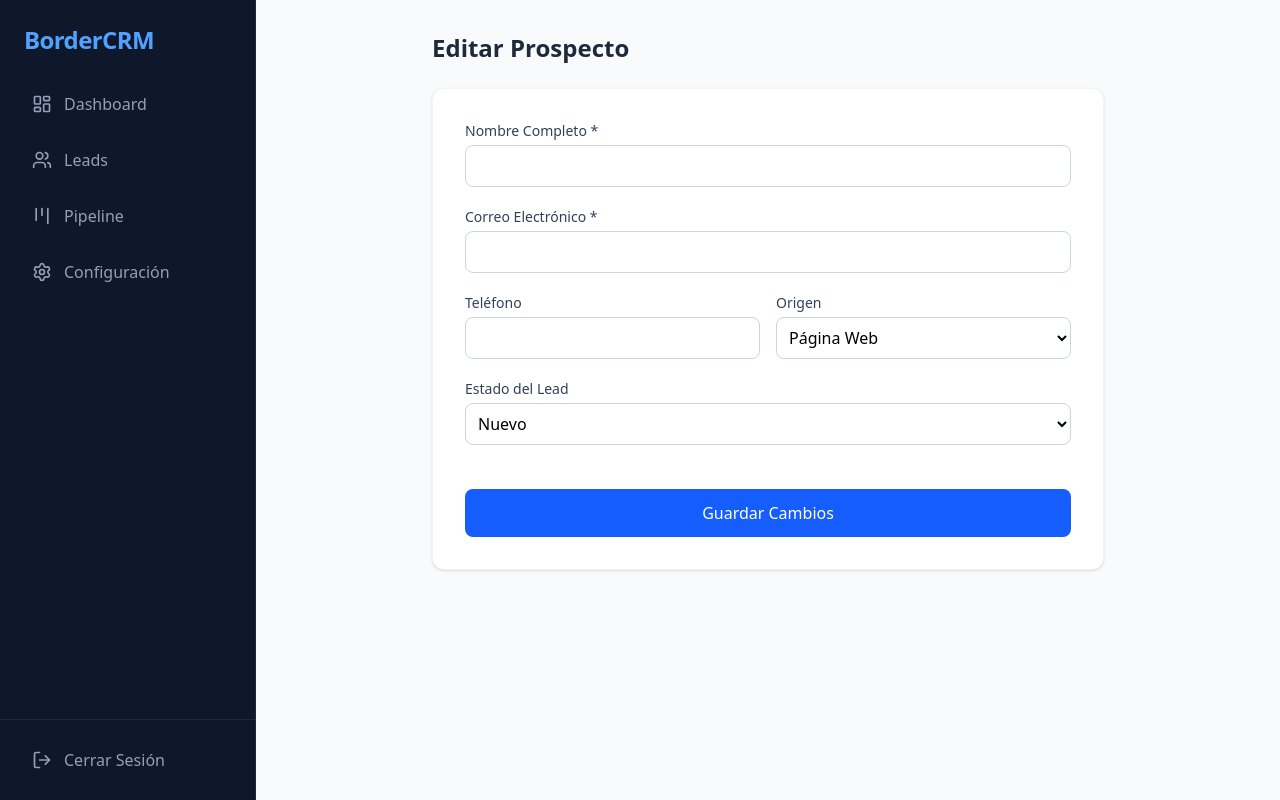
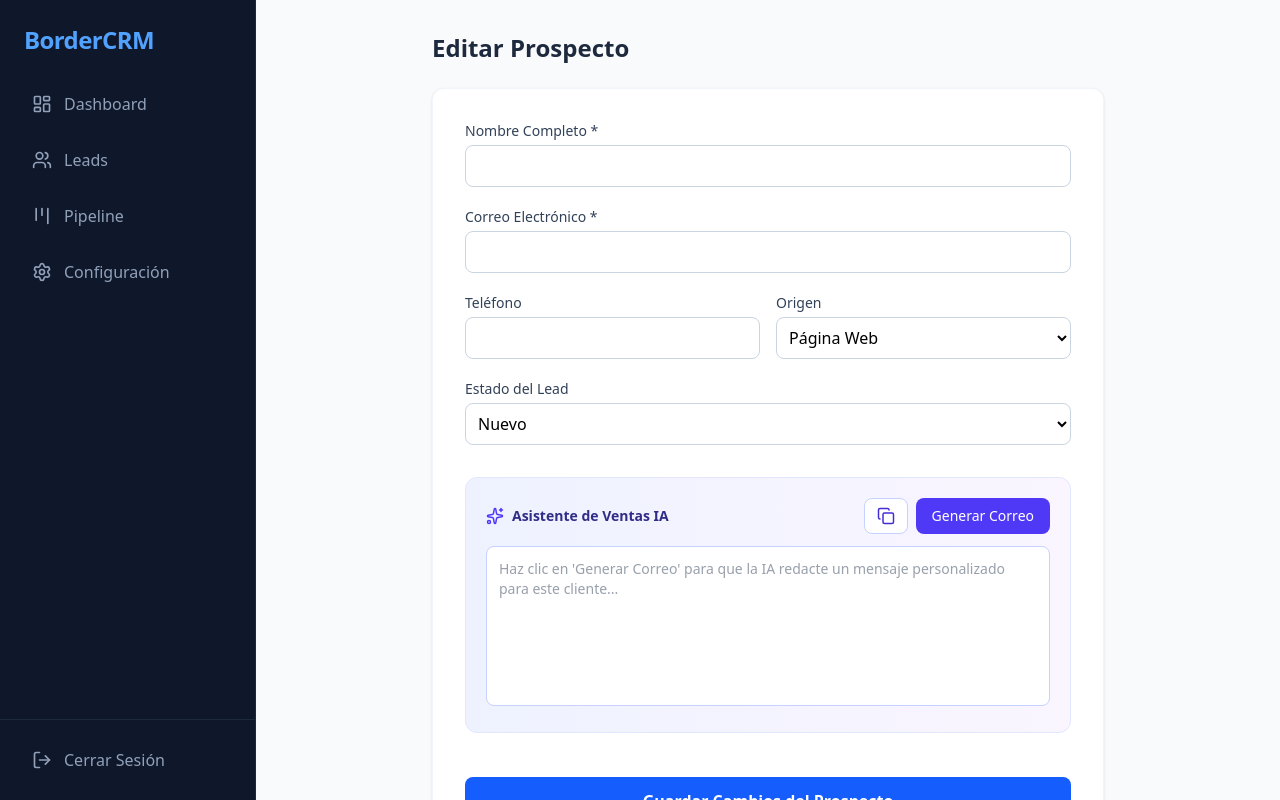
Before and after one commit to chatojared06/border-crm, a React (Vite) app in the folder client/: page /leads/edit/1 in a window 1280 px wide. Built offline with nearby package versions, Linux system fonts and the light colour scheme; no server answers; sample sign-in values are in the browser's storage.

Commit message:
feat: integracion de IA Gemini para redaccion de correos y boton de copiar al portapapeles

```diff
--- a/client/src/pages/EditLeadPage.tsx
+++ b/client/src/pages/EditLeadPage.tsx
@@ -1,9 +1,9 @@
 import { useState, useEffect } from "react";
 import { useNavigate, useParams } from "react-router-dom";
 import { toast } from "sonner";
+import { Sparkles, Copy } from "lucide-react";
 import api from "../lib/axios";
 
-// 1. Agregamos la interfaz para que TypeScript sepa cómo es un Lead
 interface Lead {
   id: number;
   name: string;
@@ -15,25 +15,26 @@ interface Lead {
 
 export default function EditLeadPage() {
   const navigate = useNavigate();
-  const { id } = useParams(); // Esto saca el ID de la URL
+  const { id } = useParams();
 
   const [formData, setFormData] = useState({
     name: "",
     email: "",
     phone: "",
     source: "Web",
-    status: "NUEVO" // Agregamos el estado para poder cambiarlo
+    status: "NUEVO"
   });
 
-  // Este useEffect busca los datos actuales del prospecto cuando entras a la página
+  //  Nuevos estados para controlar la Inteligencia Artificial
+  const [correoIA, setCorreoIA] = useState("");
+  const [generando, setGenerando] = useState(false);
+
   useEffect(() => {
     fetch("http://localhost:5000/api/leads")
       .then((res) => res.json())
       .then((datos) => {
-
         const leadActual = datos.find((l: Lead) => l.id === Number(id));
         if (leadActual) {
-          // Si lo encuentra, pre-llena el formulario
           setFormData({
             name: leadActual.name,
             email: leadActual.email,
@@ -51,28 +52,58 @@ export default function EditLeadPage() {
 
   const handleSubmit = async (e: React.SyntheticEvent) => {
     e.preventDefault();
-
     try {
       const respuesta = await api.put(`/leads/${id}`, formData);
-
-      // Axios lanza error si el status no es 2xx, por lo que si llegamos aquí, todo salió bien
       if (respuesta.status === 200) {
         toast.success("Prospecto actualizado 🚀");
         navigate("/leads");
       }
     } catch (error) {
       console.error(error);
-      // Le decimos a TypeScript la forma del error de Axios
       const axiosError = error as { response?: { data?: { error?: string } } };
       toast.error(axiosError.response?.data?.error || "Error al actualizar");
     }
   };
 
+  const handleGenerarCorreo = async () => {
+    if (!formData.name) {
+      toast.error("El prospecto necesita un nombre primero");
+      return;
+    }
+
+    setGenerando(true);
+    try {
+      const respuesta = await api.post("/leads/generar-correo", {
+        name: formData.name,
+        source: formData.source,
+        status: formData.status
+      });
+
+      setCorreoIA(respuesta.data.email);
+      toast.success("¡Correo redactado por IA con éxito! 🤖");
+    } catch (error) {
+      console.error(error);
+      toast.error("Error al generar el correo con IA");
+    } finally {
+      setGenerando(false);
+    }
+  };
+
+  const handleCopiar = async () => {
+
+    if (!correoIA) {
+      toast.error("No hay correo para copiar");
+      return;
+    }
+    navigator.clipboard.writeText(correoIA);
+    toast.success("¡Correo copiado al portapapeles! 📋");
+  };
+
   return (
-    <div className="max-w-2xl mx-auto">
+    <div className="max-w-2xl mx-auto pb-10">
       <h1 className="text-2xl font-bold text-slate-800 mb-6">Editar Prospecto</h1>
 
-      <div className="bg-white p-8 rounded-xl shadow-sm border border-slate-100">
+      <div className="bg-white p-8 rounded-xl shadow-sm border border-slate-100 mb-6">
         <form onSubmit={handleSubmit} className="space-y-5">
 
           <div>
@@ -137,8 +168,49 @@ export default function EditLeadPage() {
             </select>
           </div>
 
-          <button type="submit" className="w-full bg-blue-600 text-white px-4 py-3 rounded-lg hover:bg-blue-700 transition-colors mt-6">
-            Guardar Cambios
+          <div className="mt-8 p-5 bg-linear-to-r from-indigo-50 to-purple-50 rounded-xl border border-indigo-100">
+            <div className="flex items-center justify-between mb-3">
+              <h3 className="text-sm font-bold text-indigo-900 flex items-center gap-2">
+                <Sparkles size={18} className="text-indigo-600" />
+                Asistente de Ventas IA
+              </h3>
+
+
+            <div className="flex gap-2">
+
+
+              <button
+                type="button"
+                onClick={handleCopiar}
+                className="flex items-center gap-2 bg-white border border-indigo-200 text-indigo-700 hover:bg-indigo-50 px-3 py-1.5 rounded-lg text-sm font-medium transition-all"
+                title="Copiar correo"
+              >
+                <Copy size={18} />
+              </button>
+
+
+              <button
+                type="button"
+                onClick={handleGenerarCorreo}
+                disabled={generando}
+                className="flex items-center gap-2 bg-indigo-600 hover:bg-indigo-700 text-white px-4 py-2 rounded-lg text-sm font-medium transition-all disabled:opacity-50"
+              >
+                {generando ? "Redactando..." : "Generar Correo"}
+              </button>
+
+            </div>
+            </div>
+
+            <textarea
+              value={correoIA}
+              onChange={(e) => setCorreoIA(e.target.value)}
+              placeholder="Haz clic en 'Generar Correo' para que la IA redacte un mensaje personalizado para este cliente..."
+              className="w-full h-40 p-3 text-sm border border-indigo-200 rounded-lg bg-white text-slate-700 focus:ring-2 focus:ring-indigo-400 outline-none resize-none"
+            />
+          </div>
+
+          <button type="submit" className="w-full bg-blue-600 text-white px-4 py-3 rounded-lg hover:bg-blue-700 transition-colors mt-6 font-bold">
+            Guardar Cambios del Prospecto
           </button>
         </form>
       </div>
```
Also changed, not shown: 1 other file (tests, documents, lock files or other folders).
